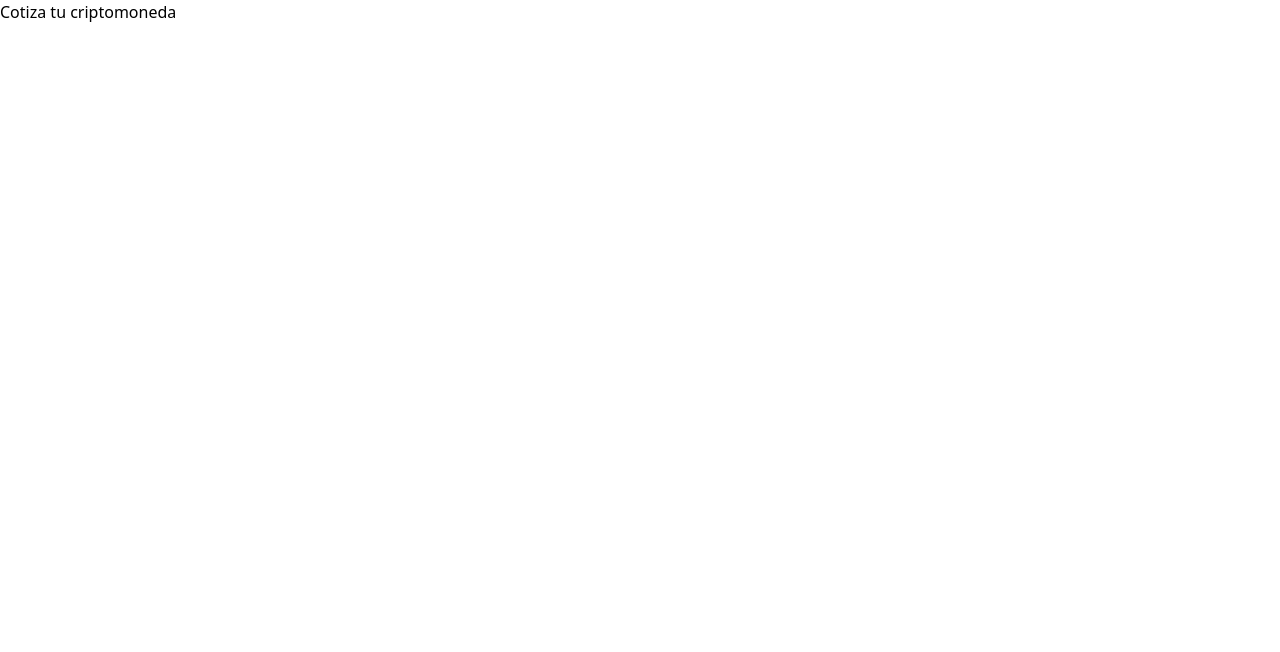
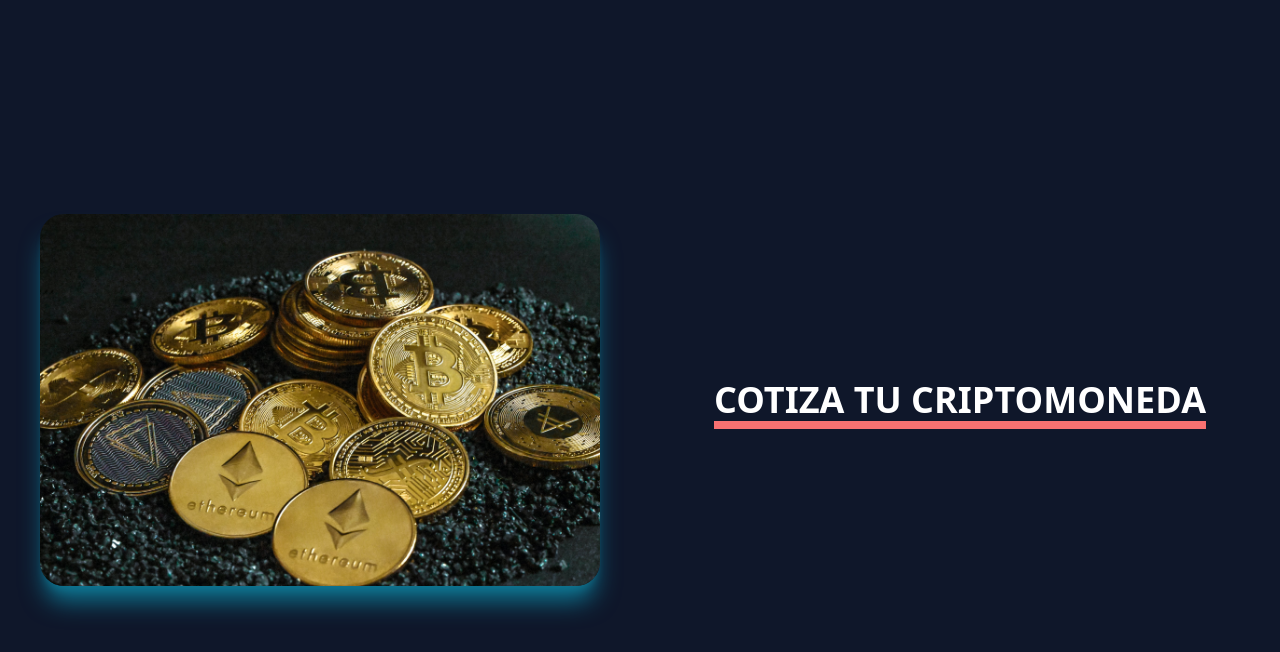
Before and after one commit to oscarandresdav/criptos-tailwind, a React (Vite) app: page / in a window 1280 px wide. Shown: the top 652 px of the page. Built offline with nearby package versions, Linux system fonts and the light colour scheme.

Commit message:
Agregando la imagen y el titulo

```diff
--- a/index.html
+++ b/index.html
@@ -6,7 +6,9 @@
     <meta name="viewport" content="width=device-width, initial-scale=1.0" />
     <title>CriptoCotizador</title>
   </head>
-  <body>
+  <body
+    class="bg-slate-900 text-white"
+  >
     <div id="root"></div>
     <script type="module" src="/src/main.jsx"></script>
   </body>
--- a/src/App.jsx
+++ b/src/App.jsx
@@ -1,12 +1,22 @@
-
+import ImagenCripto from "./assets/img/criptos-Traxer-Unsplash.jpg";
 
 function App() {
-
   return (
-    <div>
-      <h1>Cotiza tu criptomoneda</h1>
+    <div className="md:flex h-screen items-center">
+      <div className="px-10 md:w-1/2">
+        <img
+          className="rounded-3xl shadow-xl shadow-cyan-700"
+          src={ImagenCripto}
+          alt=""
+        />
+      </div>
+      <div className="md:w-1/2">
+        <h1 className="text-4xl font-bold uppercase text-center underline underline-offset-8 decoration-8 decoration-red-400">
+          Cotiza tu criptomoneda
+        </h1>
+      </div>
     </div>
-  )
+  );
 }
 
-export default App
+export default App;
```
Also changed, not shown: src/assets/img/criptos-Traxer-Unsplash.jpg (added).
